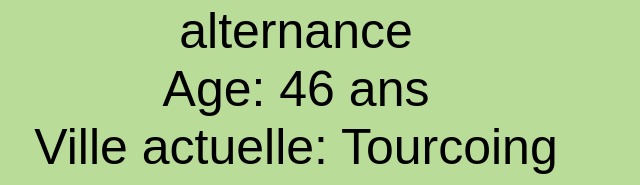
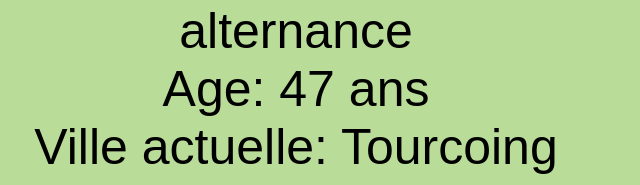
Before and after one commit to okbac/okbachadli.github.io, a plain HTML site: page index.html in a window 1280 px wide. Shown: the part 523-708 px from the top of the page, 625-1265 px from the left. Drawn offline with Linux system fonts and the light colour scheme; a web font is replaced by a local one.

Commit message:
Update index.html

```diff
--- a/index.html
+++ b/index.html
@@ -43,7 +43,7 @@
             <ol class="moi1">
                 <li>Nom : Okba CHADLI</li>
                 <li>Développeur web en alternance</li>
-                <li>Age: 46 ans</li>
+                <li>Age: 47 ans</li>
                 <li>Ville actuelle: Tourcoing (59200)</li>
                 <li>Hobbies : Football, cinéma, visite de musée.</li>
             </ol>
```
